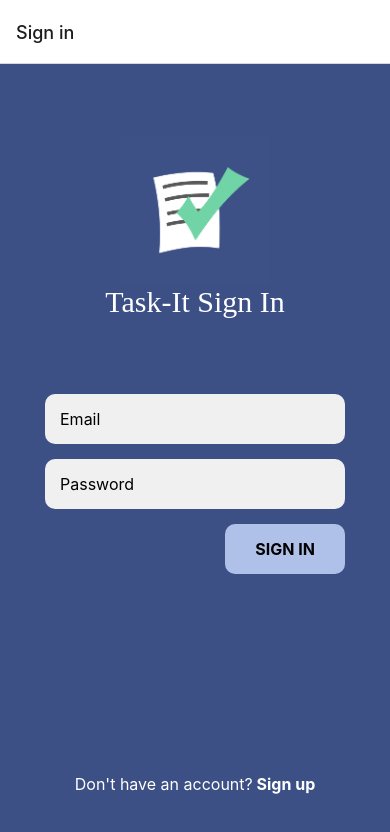
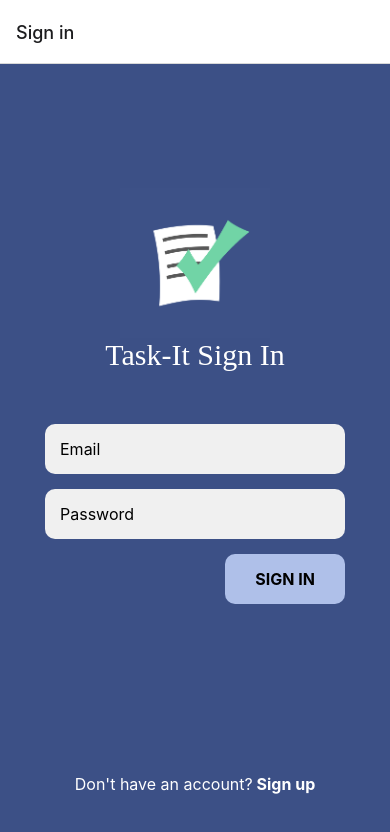
Before and after one commit to johannesmu/CrossPlat2, a React Native app: screen /Home in a window 390 px wide. Shown: the top 832 px of the page. Built offline with nearby package versions, Linux system fonts and the light colour scheme; no server answers.

Commit message:
Sign In UI update

```diff
--- a/components/Signin.js
+++ b/components/Signin.js
@@ -85,7 +85,7 @@ const styles = StyleSheet.create({
     display: "flex",
     fontSize: 30,
     fontFamily: "Copperplate",
-    marginBottom: 25,
+    marginBottom: 2,
     color: "white",
   },
   inner: {
@@ -119,7 +119,7 @@ const styles = StyleSheet.create({
     display: "flex",
     flexDirection: "row",
     justifyContent: "center",
-    marginTop: 150,
+    marginTop: 120,
   },
   lowerText: {
     fontSize: 16,
```
